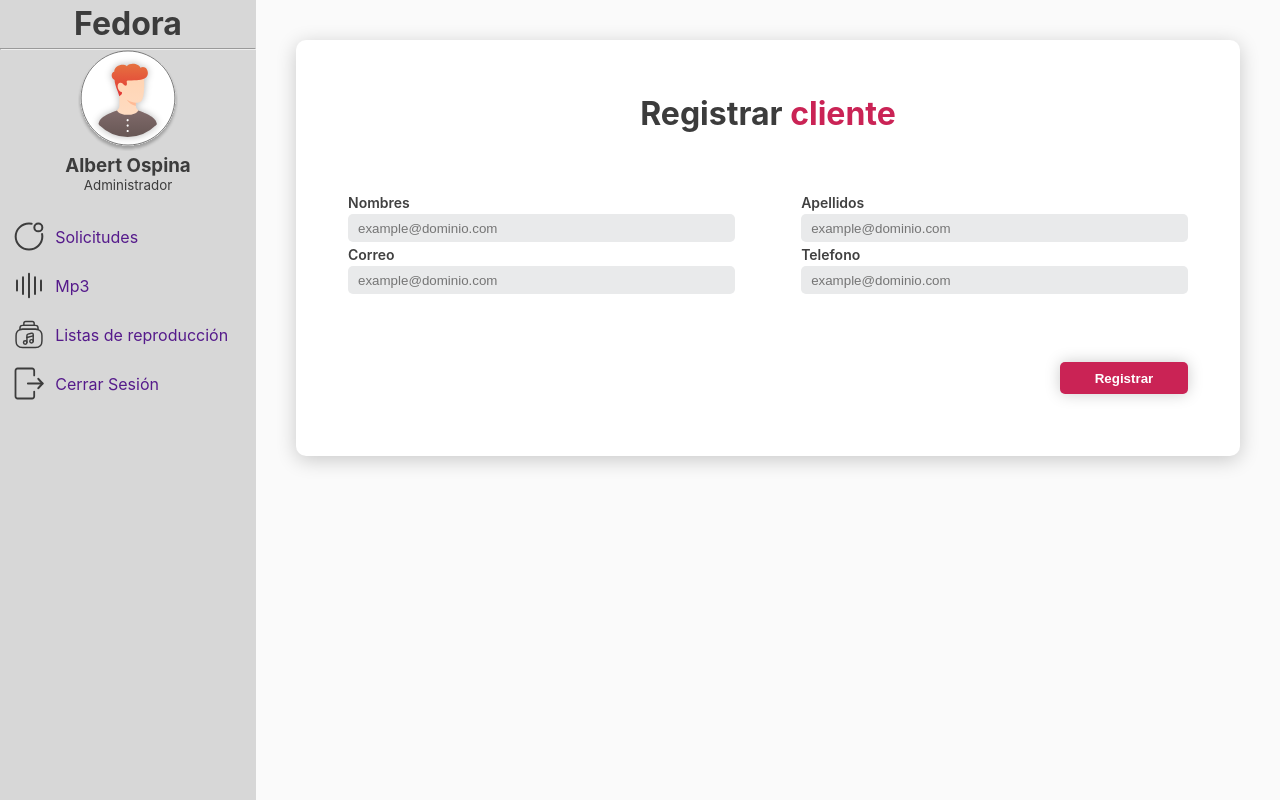
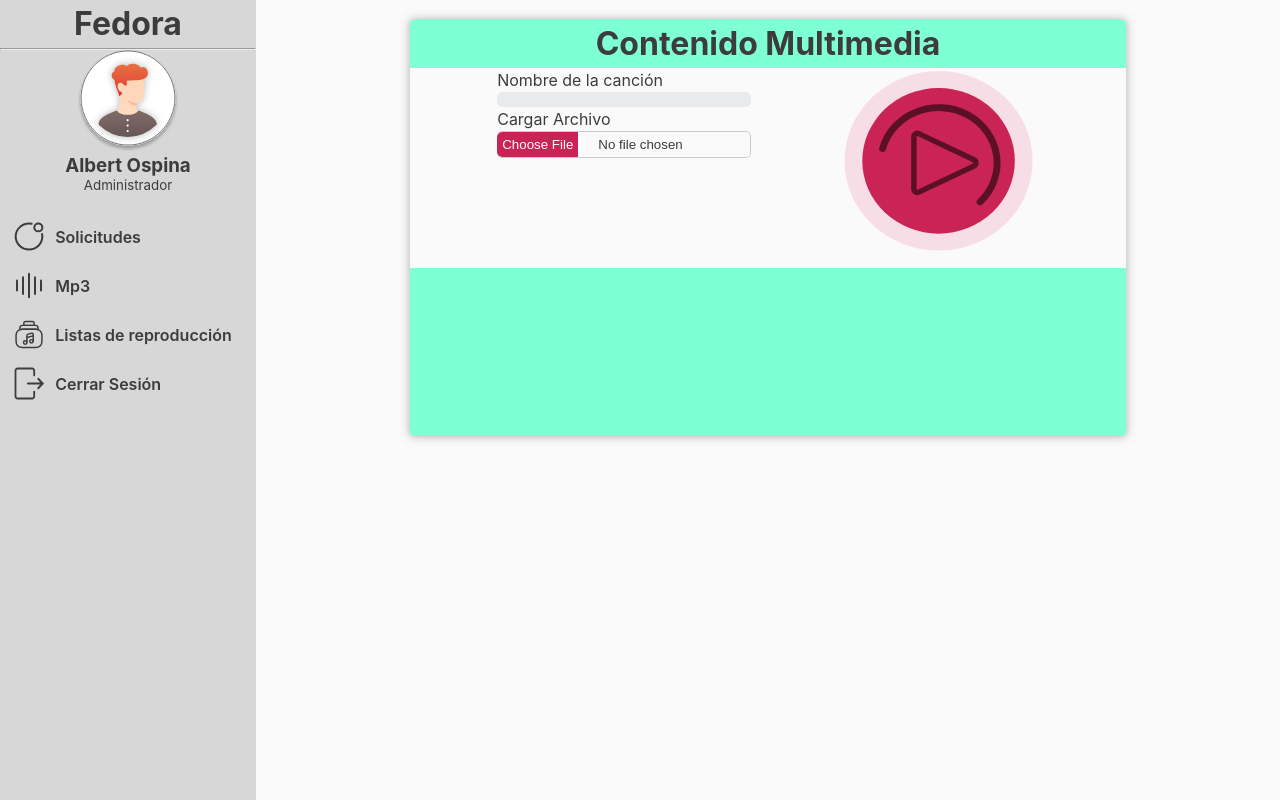
Before and after one commit to StivenB23/frontend_multimedia, a React (Vite) app: page /dashboard in a window 1280 px wide. Built offline with nearby package versions, Linux system fonts and the light colour scheme.

Commit message:
Formulario contenido multimedia

```diff
--- /dev/null
+++ b/src/components/FormContentMultimedia/FormContentMultimedia.css
@@ -0,0 +1,22 @@
+.formContainerContetMultimedia{
+    height: 26rem;
+    width: 70%;
+    background-color: aquamarine;
+    margin: 20px auto;
+    border-radius: 4px;
+    box-shadow: 0 0 10px rgba(92, 92, 92, 0.5);
+}
+.formInputContetMultimedia{
+    display: flex;
+    justify-content: space-evenly;
+}
+.formInputContetMultimedia article:first-child{
+    display: flex;
+    flex-direction: column;
+}
+.formInputContetMultimedia article:nth-child(2) {
+    width: 200px;
+    height: 200px;
+    background: url("../../assets/img/iconoBigContentMultimedia.svg") no-repeat;
+    background-size: contain;
+}
--- /dev/null
+++ b/src/components/FormContentMultimedia/FormContentMultimedia.jsx
@@ -0,0 +1,25 @@
+import './FormContentMultimedia.css';
+
+const FormContentMultimedia = ({ }) => {
+	return (
+		<div>
+			<form  className="formContainerContetMultimedia">
+				<h1>Contenido Multimedia</h1>
+				<section className='formInputContetMultimedia'>
+					<article>
+						<label htmlFor="">Nombre de la canción</label>
+						<input type="text" />
+						<label htmlFor="">Cargar Archivo</label>
+						<input type="file" />
+					</article>
+					<article>
+
+					</article>
+				</section>
+
+			</form>
+		</div>
+	);
+};
+
+export default FormContentMultimedia;
--- /dev/null
+++ b/src/components/FormContentMultimedia/index.js
@@ -0,0 +1 @@
+export { default as FormContentMultimedia } from './FormContentMultimedia';
--- a/src/components/Sidebar/Sidebar.css
+++ b/src/components/Sidebar/Sidebar.css
@@ -7,6 +7,8 @@
 .links a{
     display: inherit;
     align-items: center;
+    color: var(--color-gray-dark);
+    font-weight: 600;
     width: 100%;
     padding: 0.5rem 0.2rem;
     transition: 1s ease-in-out;
--- a/src/index.css
+++ b/src/index.css
@@ -20,6 +20,25 @@ input, select, textarea {
 
 a{
   text-decoration: none;
+}
+input[type=file]{
+  border:1px solid #ccc;
+  border-radius: 5px 5px 5px 5px;
+  border-left: 0;
+}
+input[type=file]::file-selector-button {
+  margin-right: 20px;
+  border: none;
+  background: var(--color-violet);
+  padding: 5px 5px;
+  border-radius: 5px 0px 0px 5px;
+  color: #fff;
+  cursor: pointer;
+  transition: background .2s ease-in-out;
+}
+
+input[type=file]::file-selector-button:hover {
+  background: var(--color-violet--hover);
 }
 /*
 a {
--- a/src/pages/layout/Dashboard/Dashboard.jsx
+++ b/src/pages/layout/Dashboard/Dashboard.jsx
@@ -4,6 +4,7 @@ import FormEmpresa from '../../../components/FormEmpresa/FormEmpresa';
 import FormCliente from '../../../components/FormCliente/FormCliente';
 import { useNavigate } from 'react-router-dom';
 import Sidebar from '../../../components/Sidebar/Sidebar';
+import { FormContentMultimedia } from '../../../components/FormContentMultimedia';
 
 
 const Dashboard = ({ }) => {
@@ -15,8 +16,8 @@ const Dashboard = ({ }) => {
 
 				{/* <FormEmpresa /> */}
 
-				<FormCliente></FormCliente>
-
+				{/* <FormCliente></FormCliente> */}
+				<FormContentMultimedia />
 
 			</section>
 		</main>
```
Also changed, not shown: src/assets/img/iconoBigContentMultimedia.svg (added).
